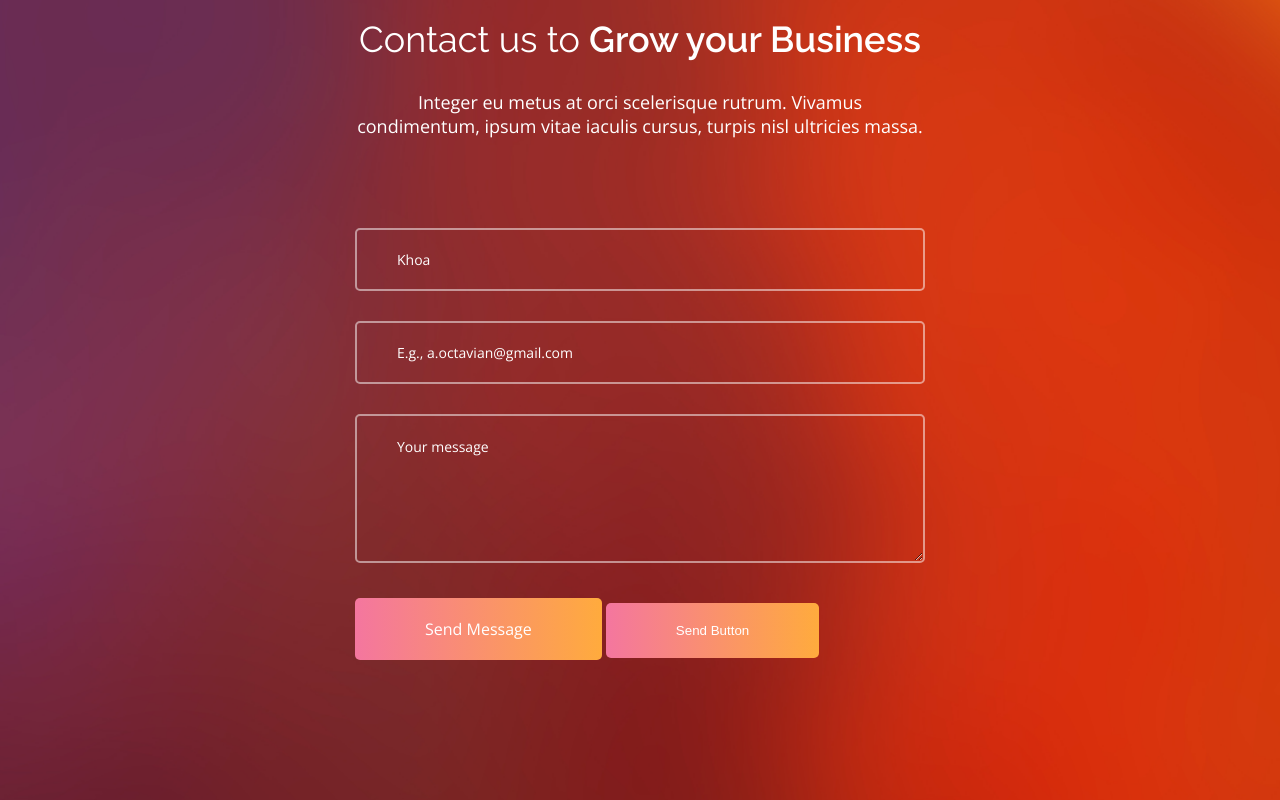
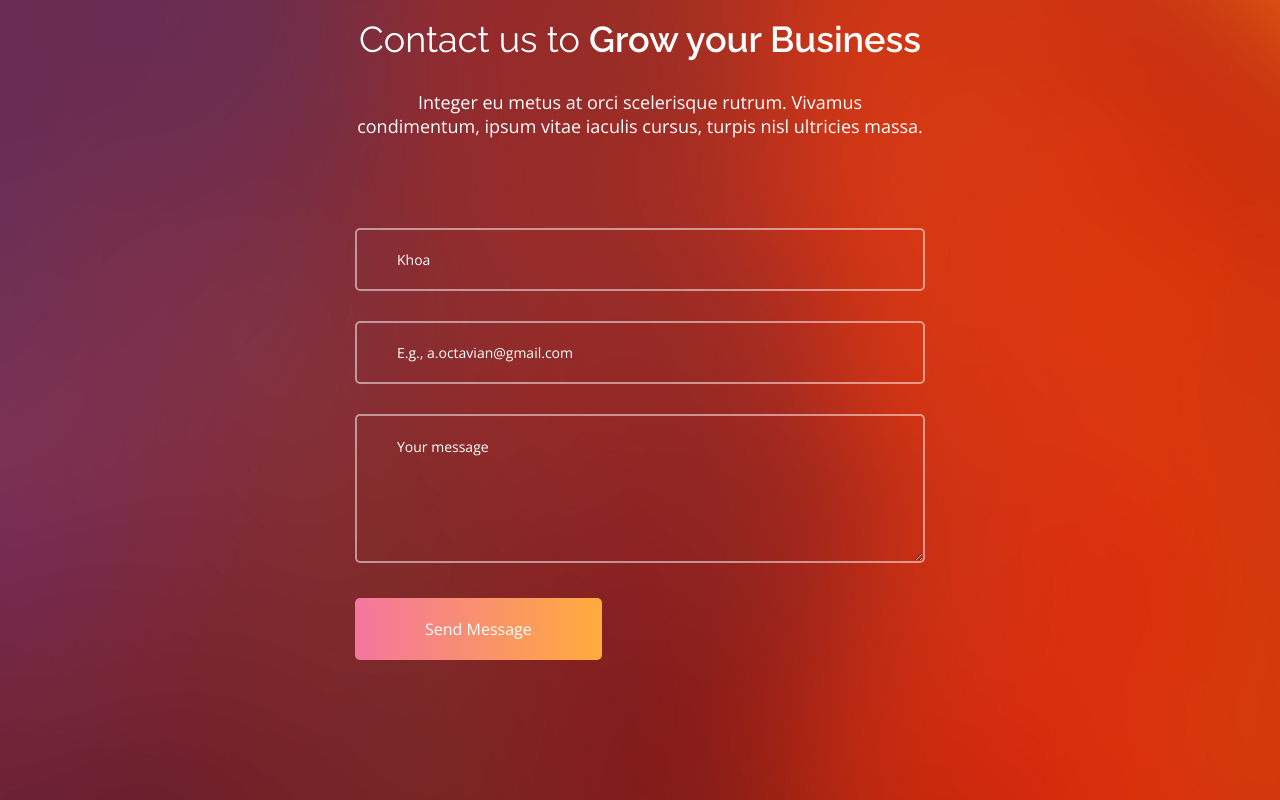
Before and after one commit to thanhkhoa611/abc, a plain HTML site: page index.html in a window 1280 px wide. Shown: the part 5490-6290 px from the top of the page. Drawn offline with nearby package versions, Linux system fonts and the light colour scheme.

Commit message:
delete btn

```diff
--- a/index.html
+++ b/index.html
@@ -304,9 +304,6 @@
 
                     <a href="" class="btn btn--contact">Send Message</a>
 
-                    <button href="" class="btn btn--contact">Send Button</button>
-
-                    <!-- HELLO -->
                 </div>
             </div>
         </div>
```
